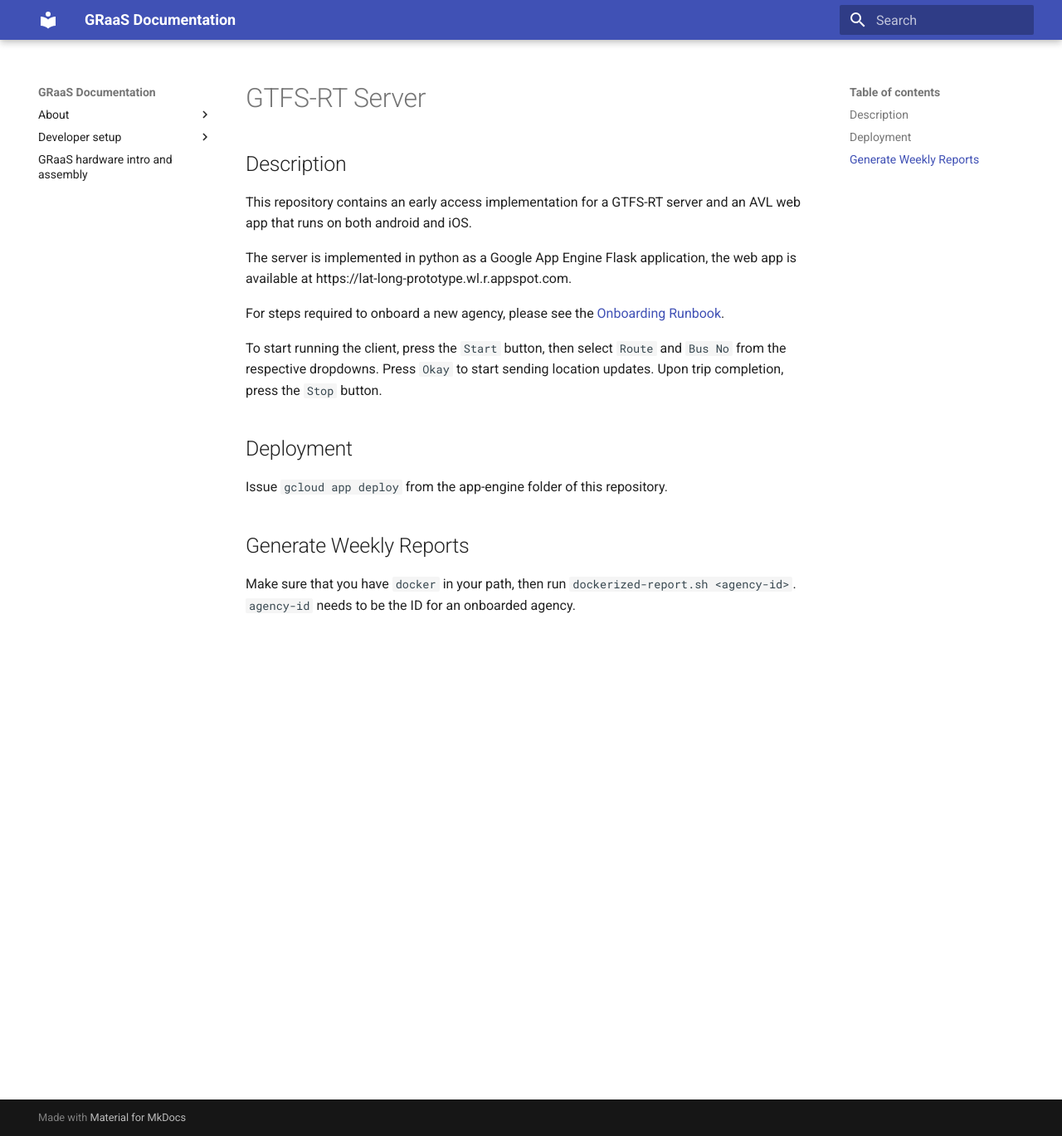
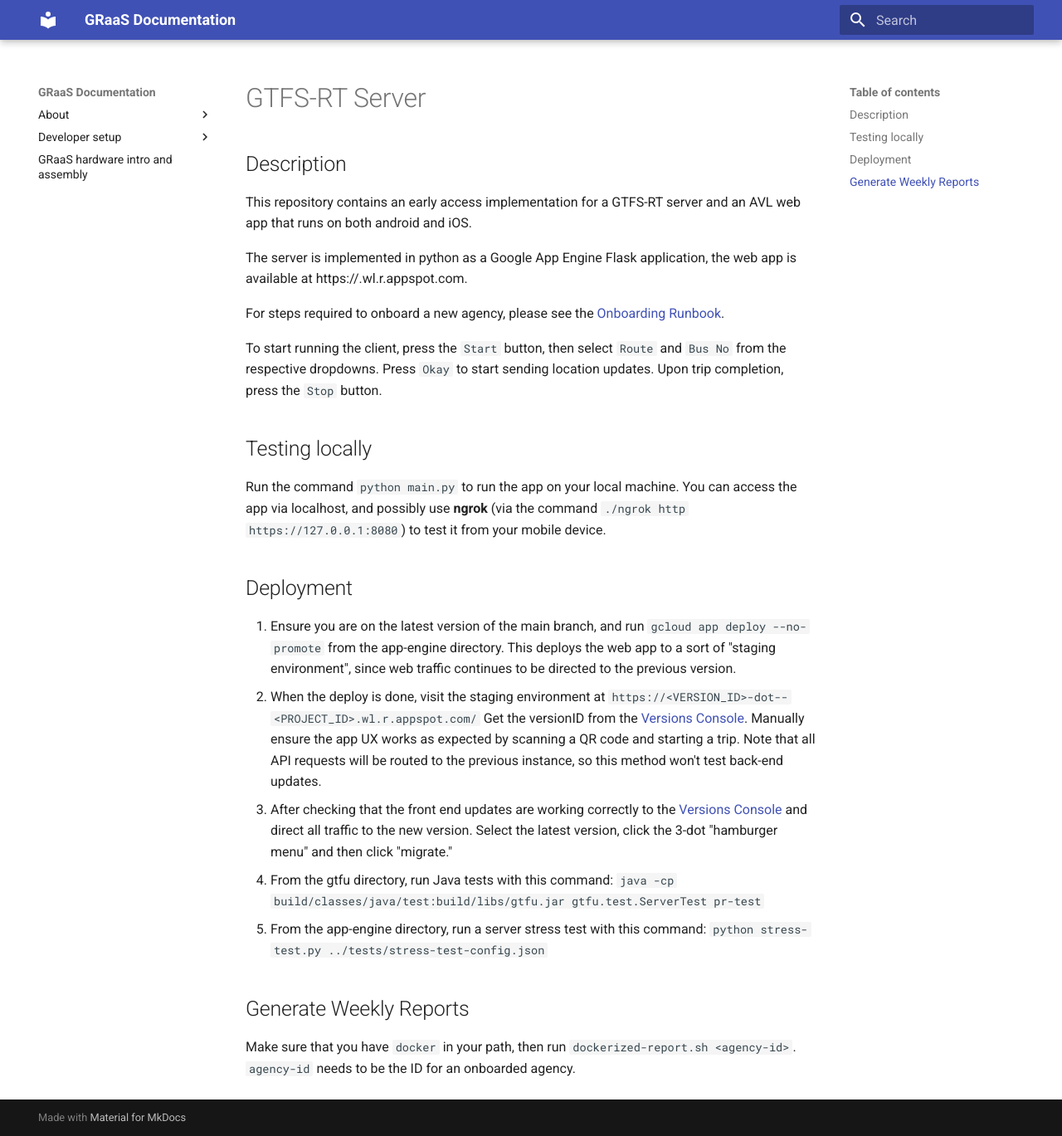
Before and after one commit to cal-itp/graas, an MkDocs documentation site: the page built from docs/server/README.md, in a window 1280 px wide and 1369 px high. Shown: the whole window at 83% size. Built offline with MkDocs 1.6.1 and Material for MkDocs 9.7.7, drawn with Linux system fonts in a browser that asks for light colours.

Commit message:
update deploy instructions and other docs

```diff
--- a/docs/server/README.md
+++ b/docs/server/README.md
@@ -5,15 +5,23 @@
 -----------
 This repository contains an early access implementation for a GTFS-RT server and an AVL web app that runs on both android and iOS.
 
-The server is implemented in python as a Google App Engine Flask application, the web app is available at https://lat-long-prototype.wl.r.appspot.com.
+The server is implemented in python as a Google App Engine Flask application, the web app is available at https://<PROJECT-ID>.wl.r.appspot.com.
 
 For steps required to onboard a new agency, please see the [Onboarding Runbook](onboarding-runbook.md).
 
 To start running the client, press the `Start` button, then select `Route` and `Bus No` from the respective dropdowns. Press `Okay` to start sending location updates. Upon trip completion, press the `Stop` button.
 
+Testing locally
+------------
+Run the command `python main.py` to run the app on your local machine. You can access the app via localhost, and possibly use __ngrok__ (via the command `./ngrok http https://127.0.0.1:8080`) to test it from your mobile device.
+
 Deployment
 ----------
-Issue `gcloud app deploy` from the app-engine folder of this repository.
+1. Ensure you are on the latest version of the main branch, and run `gcloud app deploy --no-promote` from the app-engine directory. This deploys the web app to a sort of "staging environment", since web traffic continues to be directed to the previous version.
+2. When the deploy is done, visit the staging environment at `https://<VERSION_ID>-dot--<PROJECT_ID>.wl.r.appspot.com/` Get the versionID from the [Versions Console](https://console.cloud.google.com/appengine/versions). Manually ensure the app UX works as expected by scanning a QR code and starting a trip. Note that all API requests will be routed to the previous instance, so this method won't test back-end updates.
+3. After checking that the front end updates are working correctly to the [Versions Console](https://console.cloud.google.com/appengine/versions) and direct all traffic to the new version. Select the latest version, click the 3-dot "hamburger menu" and then click "migrate."
+4. From the gtfu directory, run Java tests with this command: `java -cp build/classes/java/test:build/libs/gtfu.jar gtfu.test.ServerTest pr-test`
+5. From the app-engine directory, run a server stress test with this command: `python stress-test.py ../tests/stress-test-config.json`
 
 Generate Weekly Reports
 -----------------------
```
Also changed, not shown: docs/server/onboarding-runbook.md (+3 -13 lines).
